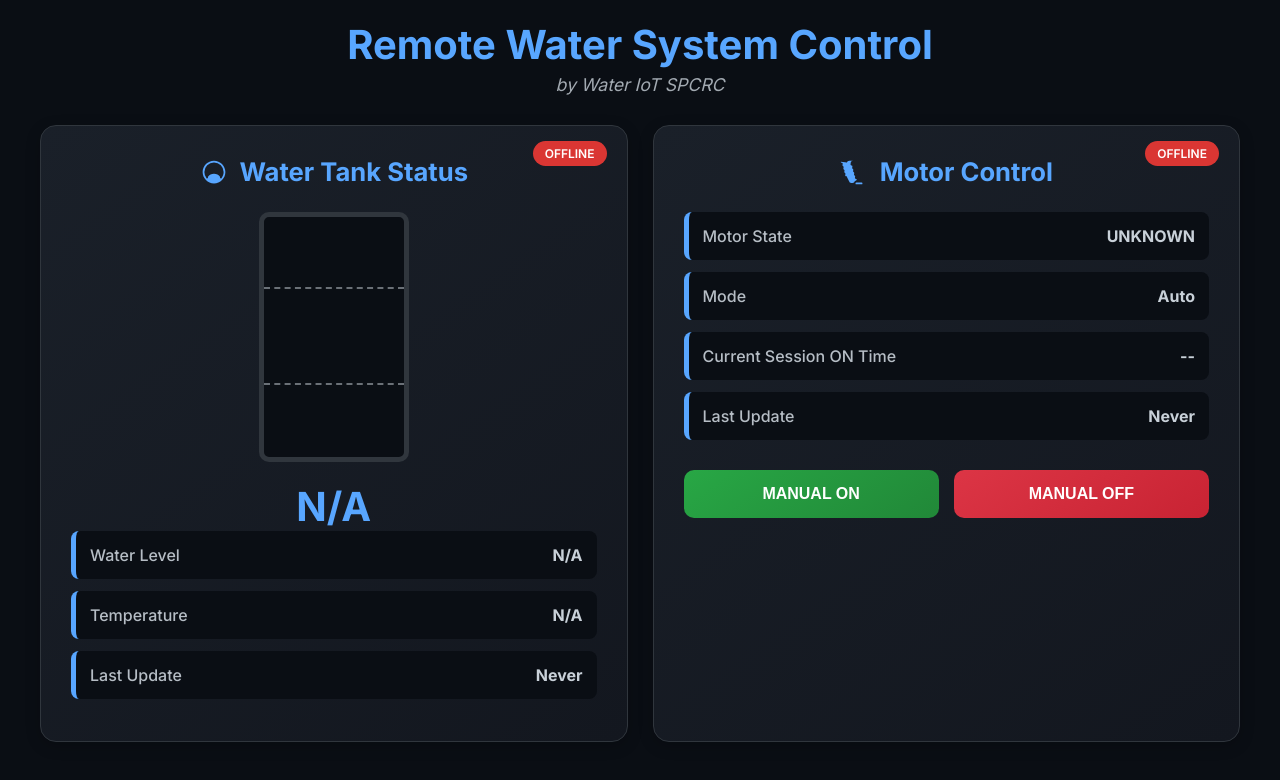
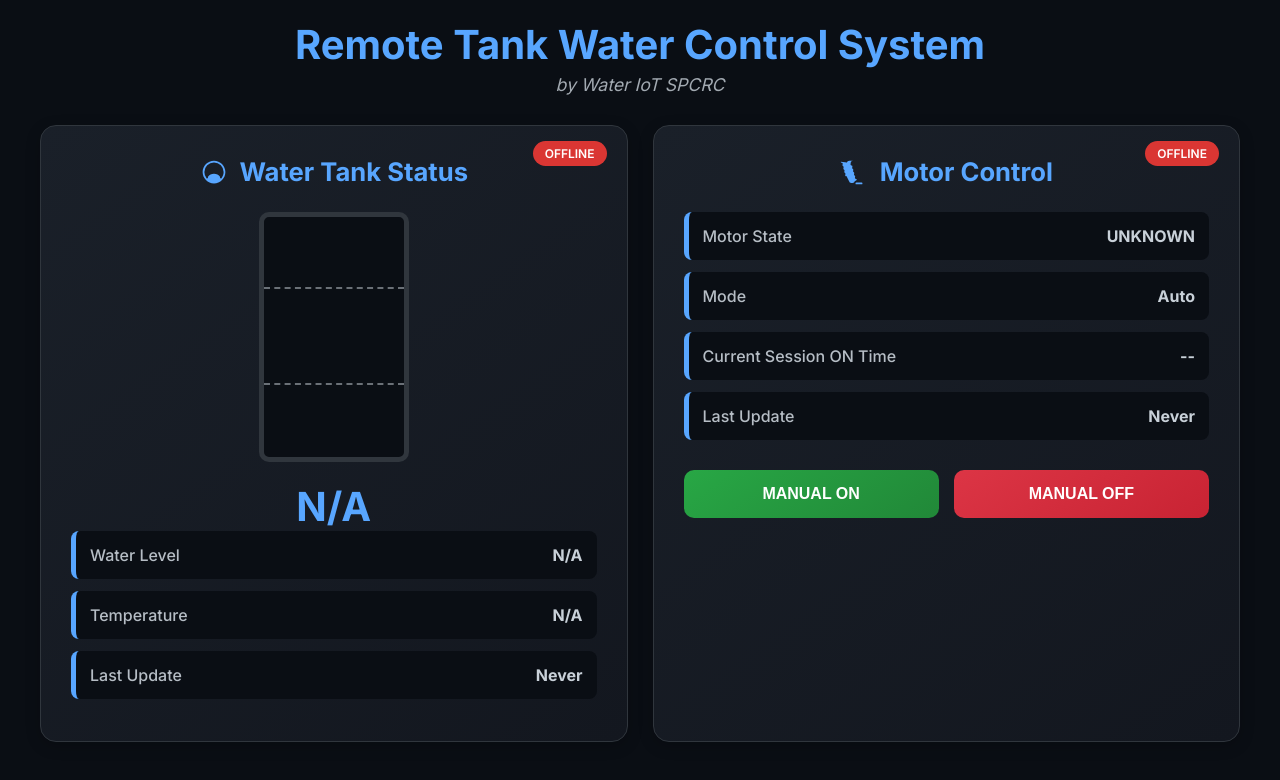
Before and after one commit to aditya08deole/motorControl, a website: page index.html in a window 1280 px wide. Drawn offline with Linux system fonts and the light colour scheme; no server answers.

Commit message:
Update index.html

```diff
--- a/index.html
+++ b/index.html
@@ -114,7 +114,7 @@
 </head>
 <body>
     <div class="header">
-        <h1>Remote Water System Control</h1>
+        <h1>Remote Tank Water Control System</h1>
         <p>by Water IoT SPCRC</p>
     </div>
     <div class="dashboard-container">
```
